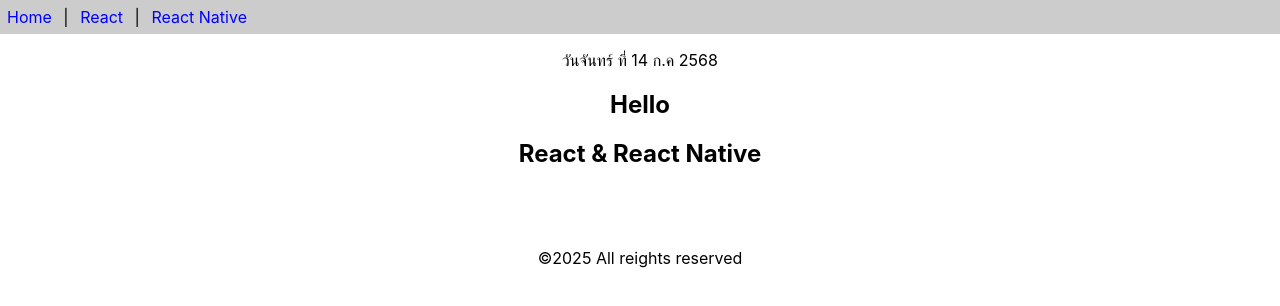
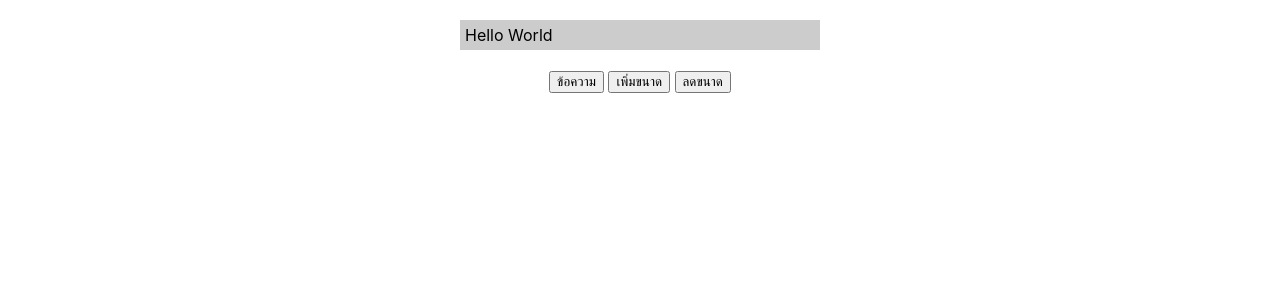
Before and after one commit to Millenniumzz/app, a React (Create React App) app: page / in a window 1280 px wide. Shown: the top 306 px of the page. Built offline with nearby package versions, Linux system fonts and the light colour scheme.

Commit message:
array & state

```diff
--- a/src/App.js
+++ b/src/App.js
@@ -1,16 +1,7 @@
 import React from 'react';
-import { Header,Content,Footer } from './func-componets.js';
-import Calender from './class-components';
+import RefsState from './state-func';
 
-function App() {
-  return (
-    <>
-    <Header/>
-    <p><center><Calender/></center></p>
-    <Content/>
-    <Footer/>
-    </>
-  )
+
+export default function App(){
+  return <RefsState/>
 }
-
-export default App;
--- /dev/null
+++ b/src/state-func.js
@@ -0,0 +1,35 @@
+import React, { useState } from "react";
+
+export default function RefsState() {
+    let [text, setText] = useState('Hello World')
+    let [size, setSize] = React.useState(16)
+
+    const onClickSetText =() =>{
+        let t = prompt('กำหนดข้อความ')
+        if (t){
+            setText(t)
+        }
+    }
+
+    const onClickZoomin = () =>{
+        let newSize = size + 1
+        setSize(newSize)
+        }
+
+        let msgboxStyle = {
+            display:'inline-block',
+            width: 350,
+            fontSize:size,
+            backgroundColor: '#ccc',
+            padding: 5,
+            textAlign: 'left'
+        }
+    return(
+        <div style={{textAlign:'center', marginTop:20}}>
+            <div style={msgboxStyle}>{text}</div><br/><br/>
+            <button onClick={onClickSetText}>ข้อความ</button>&nbsp;
+            <button onClick={onClickZoomin}>เพิ่มขนาด</button>&nbsp;
+            <button onClick={()=> setSize(size - 1)}>ลดขนาด</button>
+        </div>
+    )
+}
```
Also changed, not shown: src/refs-array.js (added, +50 -0 lines), src/refs-func.js (added, +32 -0 lines).
